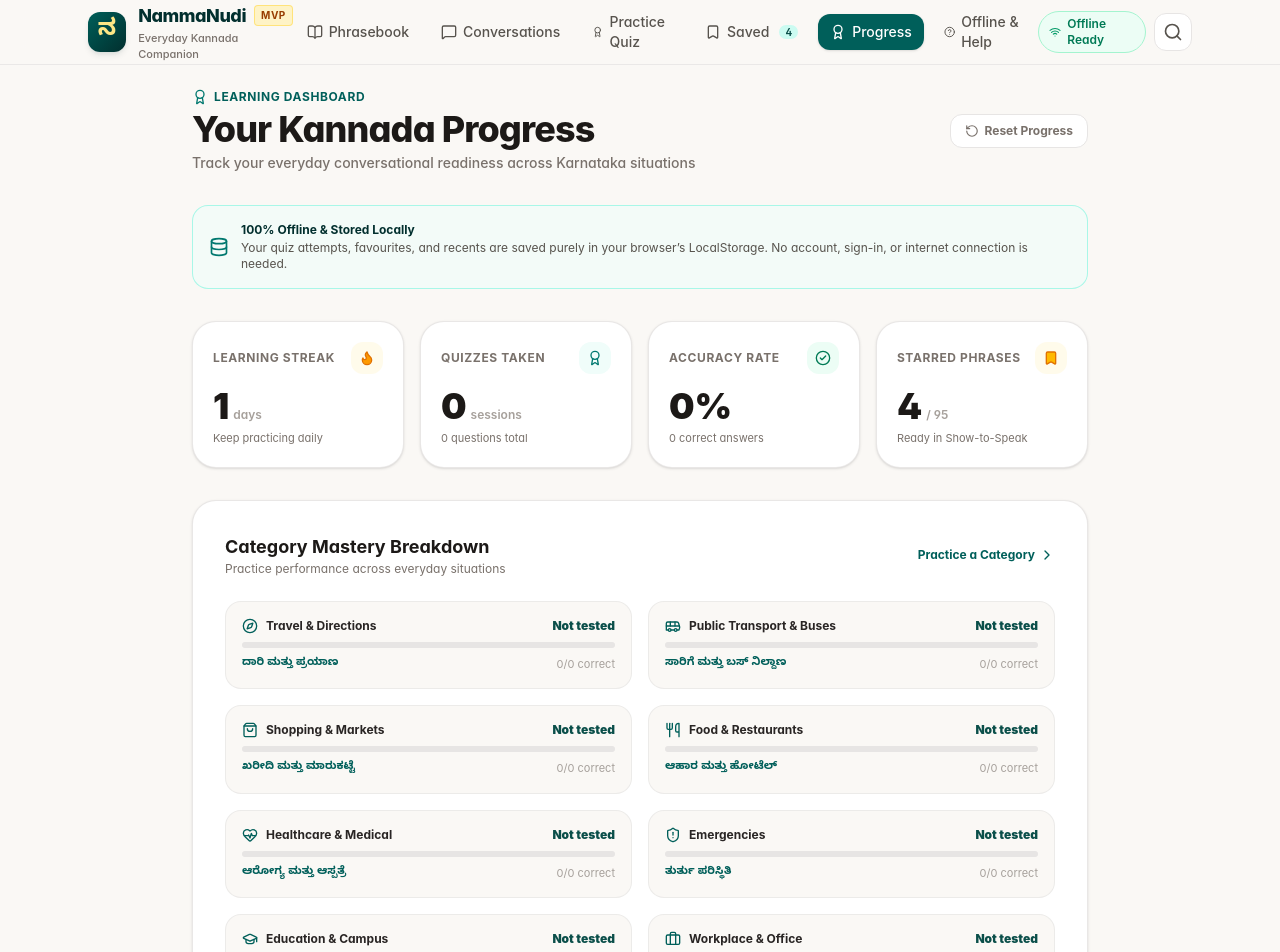
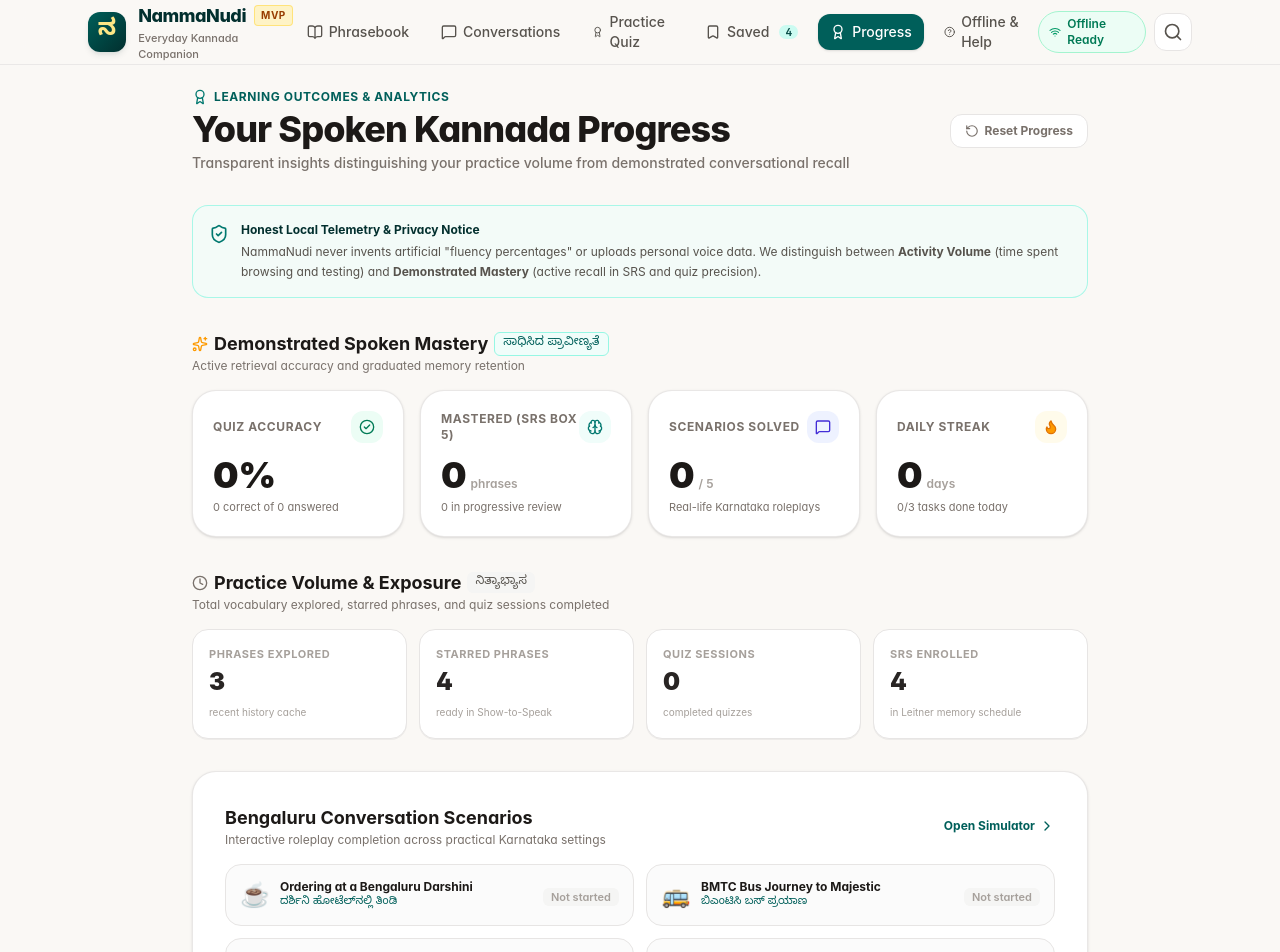
Before and after one commit to SahimSha/NammaNudi, a React (Vite) app: page /progress in a window 1280 px wide. Shown: the top 952 px of the page. Built offline with nearby package versions, Linux system fonts and the light colour scheme.

Commit message:
feat: implement honest learning outcomes dashboard distinguishing practice volume from demonstrated mastery

```diff
--- a/src/pages/ProgressPage.tsx
+++ b/src/pages/ProgressPage.tsx
@@ -1,21 +1,31 @@
-import React, { useState } from 'react';
+import React, { useState, useMemo } from 'react';
 import { Link } from 'react-router-dom';
 import {
   Award,
   CheckCircle2,
   Flame,
-  Bookmark,
   RotateCcw,
   ChevronRight,
-  Database
+  Brain,
+  MessageSquare,
+  Sparkles,
+  Clock,
+  ShieldCheck
 } from 'lucide-react';
 import { useApp } from '../context/AppContext';
 import { CATEGORIES } from '../data/categories';
-import { PHRASES } from '../data/phrases';
+import { CONVERSATION_SCENARIOS } from '../data/conversations';
 import { CategoryIcon } from '../components/CategoryIcon';
 
 export const ProgressPage: React.FC = () => {
-  const { progress, savedPhraseIds, resetAllProgress } = useApp();
+  const {
+    progress,
+    savedPhraseIds,
+    recentPhraseIds,
+    dailyMission,
+    srsStats,
+    resetAllProgress
+  } = useApp();
   const [showConfirmReset, setShowConfirmReset] = useState(false);
 
   const totalQuestions = progress.totalQuestionsAnswered;
@@ -23,25 +33,38 @@ export const ProgressPage: React.FC = () => {
   const accuracyPct =
     totalQuestions > 0 ? Math.round((correctCount / totalQuestions) * 100) : 0;
 
+  // Completed scenario IDs from localStorage
+  const completedScenarioIds: string[] = useMemo(() => {
+    try {
+      const raw = localStorage.getItem('nammanudi_conversations_v1');
+      return raw ? JSON.parse(raw) : [];
+    } catch {
+      return [];
+    }
+  }, []);
+
   const handleReset = () => {
     resetAllProgress();
+    try {
+      localStorage.setItem('nammanudi_conversations_v1', JSON.stringify([]));
+    } catch {}
     setShowConfirmReset(false);
   };
 
   return (
     <div className="space-y-8 pb-16 max-w-4xl mx-auto">
-      {/* Title */}
+      {/* Page Title */}
       <div className="flex flex-col sm:flex-row sm:items-center justify-between gap-4">
         <div>
           <div className="flex items-center space-x-1.5 text-xs font-bold uppercase tracking-wider text-teal-800 mb-1">
             <Award className="w-4 h-4 text-teal-700" />
-            <span>Learning Dashboard</span>
+            <span>Learning Outcomes & Analytics</span>
           </div>
           <h1 className="text-2xl sm:text-4xl font-extrabold text-stone-900 tracking-tight">
-            Your Kannada Progress
+            Your Spoken Kannada Progress
           </h1>
           <p className="text-xs sm:text-sm text-stone-500 font-medium mt-1">
-            Track your everyday conversational readiness across Karnataka situations
+            Transparent insights distinguishing your practice volume from demonstrated conversational recall
           </p>
         </div>
 
@@ -59,10 +82,10 @@ export const ProgressPage: React.FC = () => {
         <div className="p-4 rounded-2xl bg-rose-50 border border-rose-200 flex flex-col sm:flex-row items-start sm:items-center justify-between gap-3 animate-in fade-in">
           <div>
             <h4 className="text-xs font-bold text-rose-900">
-              Reset all local statistics and saved phrases?
+              Reset all local statistics, SRS queue, and saved phrases?
             </h4>
             <p className="text-[11px] text-rose-700">
-              This will clear your local quiz scores, streak, and bookmarks on this browser.
+              This will reset your local quiz scores, spaced repetition boxes, and bookmarks on this device.
             </p>
           </div>
           <div className="flex items-center space-x-2">
@@ -82,66 +105,44 @@ export const ProgressPage: React.FC = () => {
         </div>
       )}
 
-      {/* Local Data Privacy Callout */}
-      <div className="p-4 rounded-2xl bg-teal-50/70 border border-teal-200/80 flex items-center space-x-3 text-teal-950 text-xs">
-        <Database className="w-5 h-5 text-teal-700 flex-shrink-0" />
-        <div className="flex-1">
+      {/* Honest Telemetry Transparency Banner */}
+      <div className="p-4 rounded-2xl bg-teal-50/70 border border-teal-200/80 flex items-start space-x-3 text-teal-950 text-xs">
+        <ShieldCheck className="w-5 h-5 text-teal-700 shrink-0 mt-0.5" />
+        <div className="flex-1 space-y-1">
           <p className="font-bold">
-            100% Offline & Stored Locally
+            Honest Local Telemetry & Privacy Notice
           </p>
-          <p className="text-stone-600 mt-0.5">
-            Your quiz attempts, favourites, and recents are saved purely in your browser’s LocalStorage. No account, sign-in, or internet connection is needed.
+          <p className="text-stone-600 leading-relaxed">
+            NammaNudi never invents artificial "fluency percentages" or uploads personal voice data. We distinguish between <strong>Activity Volume</strong> (time spent browsing and testing) and <strong>Demonstrated Mastery</strong> (active recall in SRS and quiz precision).
           </p>
         </div>
       </div>
 
-      {/* 4 Primary Metric Cards */}
+      {/* 1. DEMONSTRATED MASTERY SECTION */}
+      <section className="space-y-4">
+        <div className="flex items-center justify-between">
+          <div>
+            <div className="flex items-center gap-1.5">
+              <Sparkles className="w-4 h-4 text-amber-500" />
+              <h2 className="text-lg font-bold text-stone-900">
+                Demonstrated Spoken Mastery
+              </h2>
+              <span className="text-xs font-kannada text-teal-800 bg-teal-50 px-2 py-0.5 rounded-md border border-teal-200">
+                ಸಾಧಿಸಿದ ಪ್ರಾವೀಣ್ಯತೆ
+              </span>
+            </div>
+            <p className="text-xs text-stone-500">
+              Active retrieval accuracy and graduated memory retention
+            </p>
+          </div>
+        </div>
+
         <div className="grid grid-cols-2 lg:grid-cols-4 gap-4">
-        {/* Streak */}
+          {/* Quiz Accuracy */}
           <div className="bg-white p-5 rounded-3xl border border-stone-200/90 shadow-sm flex flex-col justify-between">
             <div className="flex items-center justify-between mb-3">
               <span className="text-xs font-bold text-stone-500 uppercase tracking-wider">
-              Learning Streak
-            </span>
-            <div className="p-2 rounded-xl bg-amber-50 text-amber-600">
-              <Flame className="w-4 h-4 fill-amber-500" />
-            </div>
-          </div>
-          <div>
-            <span className="text-3xl sm:text-4xl font-black text-stone-900">
-              {progress.streakDays}
-            </span>
-            <span className="text-xs font-semibold text-stone-400 ml-1">days</span>
-          </div>
-          <p className="text-[11px] text-stone-500 mt-1">Keep practicing daily</p>
-        </div>
-
-        {/* Quizzes Taken */}
-        <div className="bg-white p-5 rounded-3xl border border-stone-200/90 shadow-sm flex flex-col justify-between">
-          <div className="flex items-center justify-between mb-3">
-            <span className="text-xs font-bold text-stone-500 uppercase tracking-wider">
-              Quizzes Taken
-            </span>
-            <div className="p-2 rounded-xl bg-teal-50 text-teal-700">
-              <Award className="w-4 h-4" />
-            </div>
-          </div>
-          <div>
-            <span className="text-3xl sm:text-4xl font-black text-stone-900">
-              {progress.totalQuizzesTaken}
-            </span>
-            <span className="text-xs font-semibold text-stone-400 ml-1">sessions</span>
-          </div>
-          <p className="text-[11px] text-stone-500 mt-1">
-            {totalQuestions} questions total
-          </p>
-        </div>
-
-        {/* Accuracy */}
-        <div className="bg-white p-5 rounded-3xl border border-stone-200/90 shadow-sm flex flex-col justify-between">
-          <div className="flex items-center justify-between mb-3">
-            <span className="text-xs font-bold text-stone-500 uppercase tracking-wider">
-              Accuracy Rate
+                Quiz Accuracy
               </span>
               <div className="p-2 rounded-xl bg-emerald-50 text-emerald-700">
                 <CheckCircle2 className="w-4 h-4" />
@@ -153,36 +154,201 @@ export const ProgressPage: React.FC = () => {
               </span>
             </div>
             <p className="text-[11px] text-stone-500 mt-1">
-            {correctCount} correct answers
+              {correctCount} correct of {totalQuestions} answered
             </p>
           </div>
 
-        {/* Saved Phrases */}
+          {/* Mastered in SRS */}
           <div className="bg-white p-5 rounded-3xl border border-stone-200/90 shadow-sm flex flex-col justify-between">
             <div className="flex items-center justify-between mb-3">
               <span className="text-xs font-bold text-stone-500 uppercase tracking-wider">
-              Starred Phrases
+                Mastered (SRS Box 5)
               </span>
-            <div className="p-2 rounded-xl bg-amber-50 text-amber-600">
-              <Bookmark className="w-4 h-4 fill-amber-400" />
+              <div className="p-2 rounded-xl bg-teal-50 text-teal-700">
+                <Brain className="w-4 h-4" />
               </div>
             </div>
             <div>
               <span className="text-3xl sm:text-4xl font-black text-stone-900">
-              {savedPhraseIds.length}
+                {srsStats.mastered}
+              </span>
+              <span className="text-xs font-semibold text-stone-400 ml-1">phrases</span>
+            </div>
+            <p className="text-[11px] text-stone-500 mt-1">
+              {srsStats.reviewing} in progressive review
+            </p>
+          </div>
+
+          {/* Scenarios Mastered */}
+          <div className="bg-white p-5 rounded-3xl border border-stone-200/90 shadow-sm flex flex-col justify-between">
+            <div className="flex items-center justify-between mb-3">
+              <span className="text-xs font-bold text-stone-500 uppercase tracking-wider">
+                Scenarios Solved
+              </span>
+              <div className="p-2 rounded-xl bg-indigo-50 text-indigo-700">
+                <MessageSquare className="w-4 h-4" />
+              </div>
+            </div>
+            <div>
+              <span className="text-3xl sm:text-4xl font-black text-stone-900">
+                {completedScenarioIds.length}
               </span>
               <span className="text-xs font-semibold text-stone-400 ml-1">
-              / {PHRASES.length}
+                / {CONVERSATION_SCENARIOS.length}
               </span>
             </div>
             <p className="text-[11px] text-stone-500 mt-1">
-            Ready in Show-to-Speak
+              Real-life Karnataka roleplays
+            </p>
+          </div>
+
+          {/* Active Learning Streak */}
+          <div className="bg-white p-5 rounded-3xl border border-stone-200/90 shadow-sm flex flex-col justify-between">
+            <div className="flex items-center justify-between mb-3">
+              <span className="text-xs font-bold text-stone-500 uppercase tracking-wider">
+                Daily Streak
+              </span>
+              <div className="p-2 rounded-xl bg-amber-50 text-amber-600">
+                <Flame className="w-4 h-4 fill-amber-500" />
+              </div>
+            </div>
+            <div>
+              <span className="text-3xl sm:text-4xl font-black text-stone-900">
+                {dailyMission.streakDays}
+              </span>
+              <span className="text-xs font-semibold text-stone-400 ml-1">days</span>
+            </div>
+            <p className="text-[11px] text-stone-500 mt-1">
+              {dailyMission.tasks.filter((t) => t.isCompleted).length}/3 tasks done today
+            </p>
+          </div>
+        </div>
+      </section>
+
+      {/* 2. ACTIVITY & ENGAGEMENT VOLUME SECTION */}
+      <section className="space-y-4">
+        <div>
+          <div className="flex items-center gap-1.5">
+            <Clock className="w-4 h-4 text-stone-500" />
+            <h2 className="text-lg font-bold text-stone-900">
+              Practice Volume & Exposure
+            </h2>
+            <span className="text-xs font-kannada text-stone-600 bg-stone-100 px-2 py-0.5 rounded-md">
+              ನಿತ್ಯಾಭ್ಯಾಸ
+            </span>
+          </div>
+          <p className="text-xs text-stone-500">
+            Total vocabulary explored, starred phrases, and quiz sessions completed
+          </p>
+        </div>
+
+        <div className="grid grid-cols-2 sm:grid-cols-4 gap-3">
+          <div className="p-4 rounded-2xl bg-white border border-stone-200 shadow-2xs">
+            <span className="text-[11px] font-bold text-stone-400 uppercase tracking-wider block">
+              Phrases Explored
+            </span>
+            <span className="text-xl sm:text-2xl font-black text-stone-800 mt-1 block">
+              {recentPhraseIds.length}
+            </span>
+            <span className="text-[10px] text-stone-400">recent history cache</span>
+          </div>
+
+          <div className="p-4 rounded-2xl bg-white border border-stone-200 shadow-2xs">
+            <span className="text-[11px] font-bold text-stone-400 uppercase tracking-wider block">
+              Starred Phrases
+            </span>
+            <span className="text-xl sm:text-2xl font-black text-stone-800 mt-1 block">
+              {savedPhraseIds.length}
+            </span>
+            <span className="text-[10px] text-stone-400">ready in Show-to-Speak</span>
+          </div>
+
+          <div className="p-4 rounded-2xl bg-white border border-stone-200 shadow-2xs">
+            <span className="text-[11px] font-bold text-stone-400 uppercase tracking-wider block">
+              Quiz Sessions
+            </span>
+            <span className="text-xl sm:text-2xl font-black text-stone-800 mt-1 block">
+              {progress.totalQuizzesTaken}
+            </span>
+            <span className="text-[10px] text-stone-400">completed quizzes</span>
+          </div>
+
+          <div className="p-4 rounded-2xl bg-white border border-stone-200 shadow-2xs">
+            <span className="text-[11px] font-bold text-stone-400 uppercase tracking-wider block">
+              SRS Enrolled
+            </span>
+            <span className="text-xl sm:text-2xl font-black text-stone-800 mt-1 block">
+              {srsStats.total}
+            </span>
+            <span className="text-[10px] text-stone-400">in Leitner memory schedule</span>
+          </div>
+        </div>
+      </section>
+
+      {/* 3. Real-Life Conversation Scenarios Progress */}
+      <section className="bg-white rounded-3xl p-6 sm:p-8 border border-stone-200/90 shadow-sm space-y-4">
+        <div className="flex items-center justify-between">
+          <div>
+            <h2 className="text-lg font-bold text-stone-900">
+              Bengaluru Conversation Scenarios
+            </h2>
+            <p className="text-xs text-stone-500">
+              Interactive roleplay completion across practical Karnataka settings
+            </p>
+          </div>
+          <Link
+            to="/conversations"
+            className="text-xs font-bold text-teal-800 hover:text-teal-950 flex items-center space-x-1"
+          >
+            <span>Open Simulator</span>
+            <ChevronRight className="w-4 h-4" />
+          </Link>
+        </div>
+
+        <div className="grid grid-cols-1 sm:grid-cols-2 gap-3">
+          {CONVERSATION_SCENARIOS.map((scenario) => {
+            const isDone = completedScenarioIds.includes(scenario.id);
+            return (
+              <div
+                key={scenario.id}
+                className={`p-3.5 rounded-2xl border flex items-center justify-between gap-3 ${
+                  isDone
+                    ? 'bg-emerald-50/50 border-emerald-200'
+                    : 'bg-stone-50/70 border-stone-200'
+                }`}
+              >
+                <div className="flex items-center gap-2.5 min-w-0 flex-1">
+                  <span className="text-2xl shrink-0">{scenario.avatarEmoji}</span>
+                  <div className="min-w-0">
+                    <h4 className="text-xs font-bold text-stone-900 truncate">
+                      {scenario.title}
+                    </h4>
+                    <p className="font-kannada text-[11px] text-teal-800 truncate">
+                      {scenario.kannadaTitle}
                     </p>
                   </div>
                 </div>
 
-      {/* Category Mastery Breakdown */}
-      <div className="bg-white rounded-3xl p-6 sm:p-8 border border-stone-200/90 shadow-sm space-y-6">
+                <div className="shrink-0">
+                  {isDone ? (
+                    <span className="inline-flex items-center gap-1 text-[11px] font-bold text-emerald-700 bg-emerald-100/70 px-2 py-0.5 rounded-md">
+                      <CheckCircle2 className="w-3.5 h-3.5" />
+                      <span>Completed</span>
+                    </span>
+                  ) : (
+                    <span className="text-[11px] font-semibold text-stone-400 bg-stone-100 px-2 py-0.5 rounded-md">
+                      Not started
+                    </span>
+                  )}
+                </div>
+              </div>
+            );
+          })}
+        </div>
+      </section>
+
+      {/* 4. Category Mastery Breakdown */}
+      <section className="bg-white rounded-3xl p-6 sm:p-8 border border-stone-200/90 shadow-sm space-y-6">
         <div className="flex items-center justify-between">
           <div>
             <h2 className="text-lg font-bold text-stone-900">
@@ -252,7 +418,7 @@ export const ProgressPage: React.FC = () => {
             );
           })}
         </div>
-      </div>
+      </section>
     </div>
   );
 };
```
Lines whose indentation alone changed are shown as unchanged.
